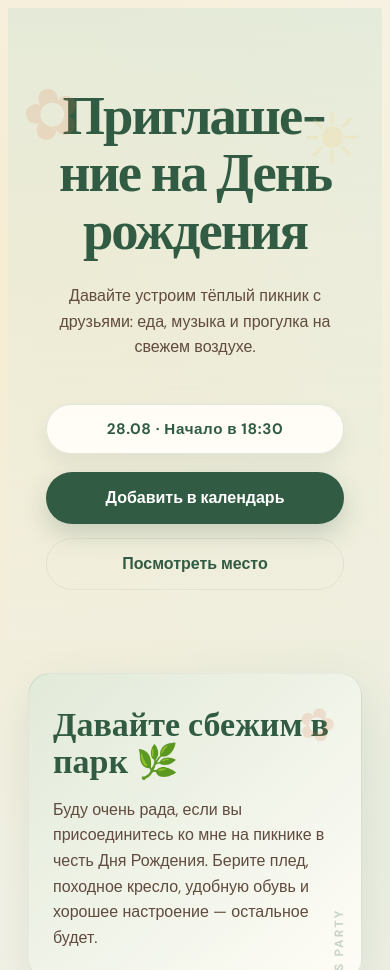
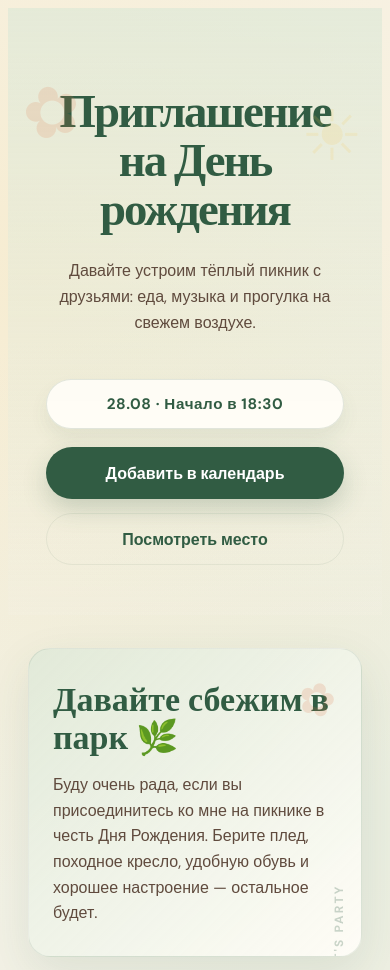
Before and after one commit to tainkrios/KristinasBD, a plain HTML site: page index.html in a window 390 px wide. Shown: the top 970 px of the page. Drawn offline with nearby package versions, Linux system fonts and the light colour scheme.

Commit message:
fix: update invitation text, wishlist items, and styles for better readability

```diff
--- a/styles.css
+++ b/styles.css
@@ -103,7 +103,7 @@ input,textarea{padding:12px;border:1px solid #e8eee6;border-radius:12px;font-siz
 /* MOBILE */
 @media (max-width:600px){
     .hero{padding:50px 18px}
-    .hero h1{font-size:clamp(44px,14vw,70px);letter-spacing:-2px}
+    .hero h1{font-size:clamp(44px,12vw,70px);letter-spacing:-2px}
     .hero p{font-size:16px}
     .hero .date{font-size:14px}
     main.container{padding-top:15px}
```
